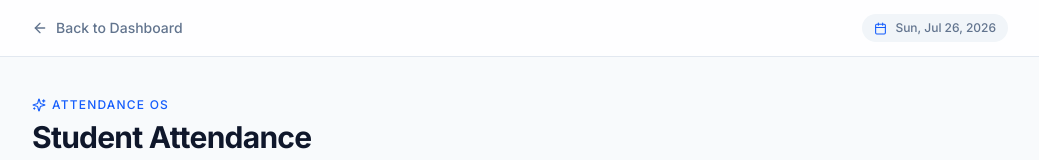
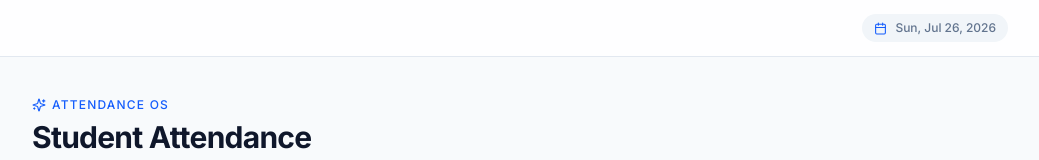
Before and after one commit to Galahad0406/Attend-os, a React (Vite) app: page / in a window 1280 px wide. Shown: the top 160 px of the page, without its empty margins (120-1159 px from the left). Built offline with nearby package versions, Linux system fonts and the light colour scheme.

Commit message:
Remove 'Back to Dashboard' button
Removed 'Back to Dashboard' button from the App component.

```diff
--- a/src/app/App.tsx
+++ b/src/app/App.tsx
@@ -102,8 +102,6 @@ export default function AttendanceManager({ onBack }: AttendanceManagerProps) {
             onClick={onBack}
             className="flex items-center gap-2 text-sm font-medium text-slate-500 hover:text-slate-900 transition-colors duration-150"
           >
-            <ArrowLeft size={16} />
-            <span>Back to Dashboard</span>
           </button>
 
           <div className="flex items-center gap-2 text-xs font-medium text-slate-500 bg-slate-100 px-3 py-1.5 rounded-full">
```
